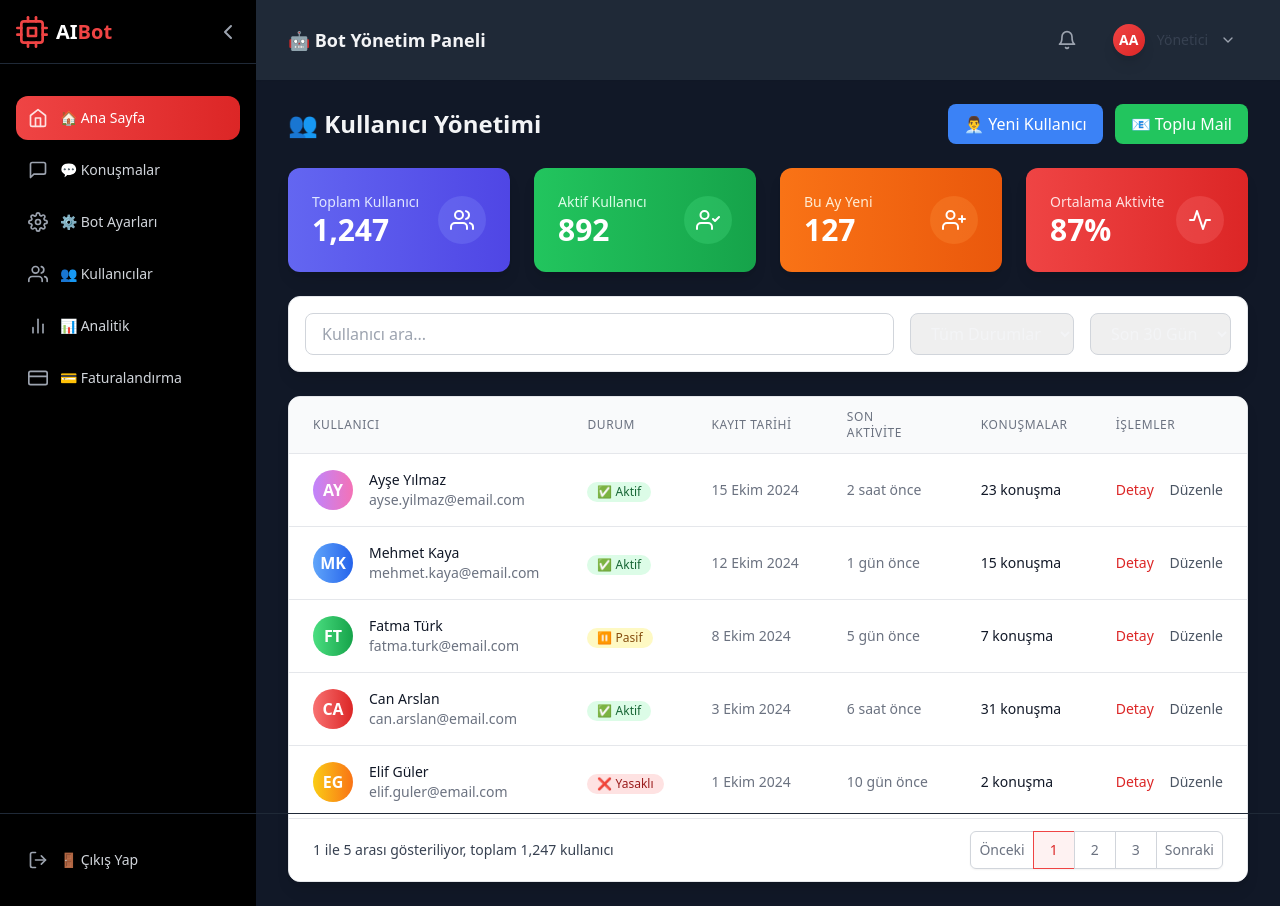
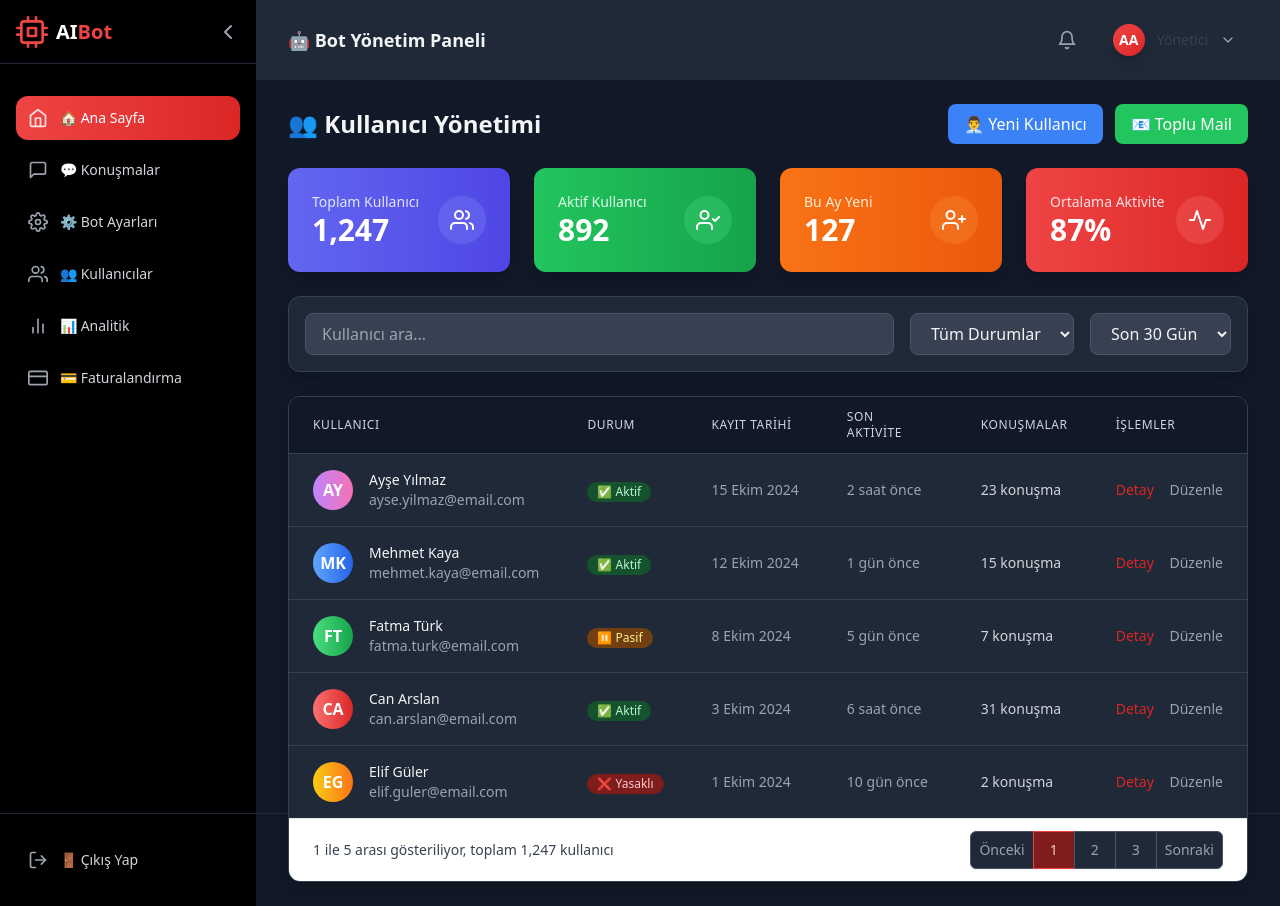
Before and after one commit to sikissavar-pixel/botcuk, a Flask app: template templates/users.html in a window 1280 px wide. Run offline with Flask 3, Linux system fonts and the light colour scheme; the template is opened without the code that fills it, so the values that code supplies are empty; some libraries are stand-ins or nearby versions.

Commit message:
Apply dark theme to all user interface elements and fix display issues
Update `templates/users.html` to implement a dark theme by changing background colors, text colors, and input styles. This addresses user requests for a dark mode and resolves an issue where messages were not displayed in the live demo.

Replit-Commit-Author: Agent
Replit-Commit-Session-Id: 54fe6a02-0296-4675-95f7-befa3d5059c6
Replit-Commit-Checkpoint-Type: intermediate_checkpoint
Replit-Commit-Screenshot-Url: https://storage.googleapis.com/screenshot-production-us-central1/76404261-00aa-4382-b7c3-d7e39bb57922/54fe6a02-0296-4675-95f7-befa3d5059c6/LB2kbId

```diff
--- a/templates/users.html
+++ b/templates/users.html
@@ -66,18 +66,18 @@
   </div>
 
   <!-- Arama ve Filtreler -->
-  <div class="bg-white p-4 rounded-xl shadow-lg border border-gray-200">
+  <div class="bg-gray-800 p-4 rounded-xl shadow-lg border border-gray-700">
     <div class="flex flex-wrap items-center gap-4">
       <div class="flex-1 min-w-64">
-        <input type="text" placeholder="Kullanıcı ara..." class="w-full px-4 py-2 border border-gray-300 rounded-lg focus:ring-2 focus:ring-red-500 focus:border-transparent">
+        <input type="text" placeholder="Kullanıcı ara..." class="w-full px-4 py-2 border border-gray-600 bg-gray-700 text-gray-100 placeholder-gray-400 rounded-lg focus:ring-2 focus:ring-red-500 focus:border-transparent">
       </div>
-      <select class="px-4 py-2 border border-gray-300 rounded-lg focus:ring-2 focus:ring-red-500">
+      <select class="px-4 py-2 border border-gray-600 bg-gray-700 text-gray-100 rounded-lg focus:ring-2 focus:ring-red-500">
         <option>Tüm Durumlar</option>
         <option>Aktif</option>
         <option>Pasif</option>
         <option>Yasaklı</option>
       </select>
-      <select class="px-4 py-2 border border-gray-300 rounded-lg focus:ring-2 focus:ring-red-500">
+      <select class="px-4 py-2 border border-gray-600 bg-gray-700 text-gray-100 rounded-lg focus:ring-2 focus:ring-red-500">
         <option>Son 30 Gün</option>
         <option>Son 7 Gün</option>
         <option>Bugün</option>
@@ -87,22 +87,22 @@
   </div>
 
   <!-- Kullanıcı Listesi -->
-  <div class="bg-white rounded-xl shadow-lg border border-gray-200 overflow-hidden">
+  <div class="bg-gray-800 rounded-xl shadow-lg border border-gray-700 overflow-hidden">
     <div class="overflow-x-auto">
-      <table class="min-w-full divide-y divide-gray-200">
-        <thead class="bg-gray-50">
+      <table class="min-w-full divide-y divide-gray-700">
+        <thead class="bg-gray-900">
           <tr>
-            <th class="px-6 py-3 text-left text-xs font-medium text-gray-500 uppercase tracking-wider">Kullanıcı</th>
-            <th class="px-6 py-3 text-left text-xs font-medium text-gray-500 uppercase tracking-wider">Durum</th>
-            <th class="px-6 py-3 text-left text-xs font-medium text-gray-500 uppercase tracking-wider">Kayıt Tarihi</th>
-            <th class="px-6 py-3 text-left text-xs font-medium text-gray-500 uppercase tracking-wider">Son Aktivite</th>
-            <th class="px-6 py-3 text-left text-xs font-medium text-gray-500 uppercase tracking-wider">Konuşmalar</th>
-            <th class="px-6 py-3 text-left text-xs font-medium text-gray-500 uppercase tracking-wider">İşlemler</th>
+            <th class="px-6 py-3 text-left text-xs font-medium text-gray-300 uppercase tracking-wider">Kullanıcı</th>
+            <th class="px-6 py-3 text-left text-xs font-medium text-gray-300 uppercase tracking-wider">Durum</th>
+            <th class="px-6 py-3 text-left text-xs font-medium text-gray-300 uppercase tracking-wider">Kayıt Tarihi</th>
+            <th class="px-6 py-3 text-left text-xs font-medium text-gray-300 uppercase tracking-wider">Son Aktivite</th>
+            <th class="px-6 py-3 text-left text-xs font-medium text-gray-300 uppercase tracking-wider">Konuşmalar</th>
+            <th class="px-6 py-3 text-left text-xs font-medium text-gray-300 uppercase tracking-wider">İşlemler</th>
           </tr>
         </thead>
-        <tbody class="bg-white divide-y divide-gray-200">
+        <tbody class="bg-gray-800 divide-y divide-gray-700">
           <!-- Kullanıcı 1 -->
-          <tr class="hover:bg-gray-50">
+          <tr class="hover:bg-gray-700">
             <td class="px-6 py-4 whitespace-nowrap">
               <div class="flex items-center">
                 <div class="flex-shrink-0 h-10 w-10">
@@ -111,33 +111,33 @@
                   </div>
                 </div>
                 <div class="ml-4">
-                  <div class="text-sm font-medium text-gray-900">Ayşe Yılmaz</div>
-                  <div class="text-sm text-gray-500">ayse.yilmaz@email.com</div>
+                  <div class="text-sm font-medium text-gray-100">Ayşe Yılmaz</div>
+                  <div class="text-sm text-gray-400">ayse.yilmaz@email.com</div>
                 </div>
               </div>
             </td>
             <td class="px-6 py-4 whitespace-nowrap">
-              <span class="inline-flex items-center px-2.5 py-0.5 rounded-full text-xs font-medium bg-green-100 text-green-800">
+              <span class="inline-flex items-center px-2.5 py-0.5 rounded-full text-xs font-medium bg-green-900 text-green-200">
                 ✅ Aktif
               </span>
             </td>
-            <td class="px-6 py-4 whitespace-nowrap text-sm text-gray-500">
+            <td class="px-6 py-4 whitespace-nowrap text-sm text-gray-400">
               15 Ekim 2024
             </td>
-            <td class="px-6 py-4 whitespace-nowrap text-sm text-gray-500">
+            <td class="px-6 py-4 whitespace-nowrap text-sm text-gray-400">
               2 saat önce
             </td>
-            <td class="px-6 py-4 whitespace-nowrap text-sm text-gray-900">
+            <td class="px-6 py-4 whitespace-nowrap text-sm text-gray-300">
               23 konuşma
             </td>
             <td class="px-6 py-4 whitespace-nowrap text-sm font-medium">
               <button class="text-red-600 hover:text-red-900 mr-3">Detay</button>
-              <button class="text-gray-600 hover:text-gray-900">Düzenle</button>
+              <button class="text-gray-400 hover:text-gray-200">Düzenle</button>
             </td>
           </tr>
 
           <!-- Kullanıcı 2 -->
-          <tr class="hover:bg-gray-50">
+          <tr class="hover:bg-gray-700">
             <td class="px-6 py-4 whitespace-nowrap">
               <div class="flex items-center">
                 <div class="flex-shrink-0 h-10 w-10">
@@ -146,33 +146,33 @@
                   </div>
                 </div>
                 <div class="ml-4">
-                  <div class="text-sm font-medium text-gray-900">Mehmet Kaya</div>
-                  <div class="text-sm text-gray-500">mehmet.kaya@email.com</div>
+                  <div class="text-sm font-medium text-gray-100">Mehmet Kaya</div>
+                  <div class="text-sm text-gray-400">mehmet.kaya@email.com</div>
                 </div>
               </div>
             </td>
             <td class="px-6 py-4 whitespace-nowrap">
-              <span class="inline-flex items-center px-2.5 py-0.5 rounded-full text-xs font-medium bg-green-100 text-green-800">
+              <span class="inline-flex items-center px-2.5 py-0.5 rounded-full text-xs font-medium bg-green-900 text-green-200">
                 ✅ Aktif
               </span>
             </td>
-            <td class="px-6 py-4 whitespace-nowrap text-sm text-gray-500">
+            <td class="px-6 py-4 whitespace-nowrap text-sm text-gray-400">
               12 Ekim 2024
             </td>
-            <td class="px-6 py-4 whitespace-nowrap text-sm text-gray-500">
+            <td class="px-6 py-4 whitespace-nowrap text-sm text-gray-400">
               1 gün önce
             </td>
-            <td class="px-6 py-4 whitespace-nowrap text-sm text-gray-900">
+            <td class="px-6 py-4 whitespace-nowrap text-sm text-gray-300">
               15 konuşma
             </td>
             <td class="px-6 py-4 whitespace-nowrap text-sm font-medium">
               <button class="text-red-600 hover:text-red-900 mr-3">Detay</button>
-              <button class="text-gray-600 hover:text-gray-900">Düzenle</button>
+              <button class="text-gray-400 hover:text-gray-200">Düzenle</button>
             </td>
           </tr>
 
           <!-- Kullanıcı 3 -->
-          <tr class="hover:bg-gray-50">
+          <tr class="hover:bg-gray-700">
             <td class="px-6 py-4 whitespace-nowrap">
               <div class="flex items-center">
                 <div class="flex-shrink-0 h-10 w-10">
@@ -181,33 +181,33 @@
                   </div>
                 </div>
                 <div class="ml-4">
-                  <div class="text-sm font-medium text-gray-900">Fatma Türk</div>
-                  <div class="text-sm text-gray-500">fatma.turk@email.com</div>
+                  <div class="text-sm font-medium text-gray-100">Fatma Türk</div>
+                  <div class="text-sm text-gray-400">fatma.turk@email.com</div>
                 </div>
               </div>
             </td>
             <td class="px-6 py-4 whitespace-nowrap">
-              <span class="inline-flex items-center px-2.5 py-0.5 rounded-full text-xs font-medium bg-yellow-100 text-yellow-800">
+              <span class="inline-flex items-center px-2.5 py-0.5 rounded-full text-xs font-medium bg-yellow-900 text-yellow-200">
                 ⏸️ Pasif
               </span>
             </td>
-            <td class="px-6 py-4 whitespace-nowrap text-sm text-gray-500">
+            <td class="px-6 py-4 whitespace-nowrap text-sm text-gray-400">
               8 Ekim 2024
             </td>
-            <td class="px-6 py-4 whitespace-nowrap text-sm text-gray-500">
+            <td class="px-6 py-4 whitespace-nowrap text-sm text-gray-400">
               5 gün önce
             </td>
-            <td class="px-6 py-4 whitespace-nowrap text-sm text-gray-900">
+            <td class="px-6 py-4 whitespace-nowrap text-sm text-gray-300">
               7 konuşma
             </td>
             <td class="px-6 py-4 whitespace-nowrap text-sm font-medium">
               <button class="text-red-600 hover:text-red-900 mr-3">Detay</button>
-              <button class="text-gray-600 hover:text-gray-900">Düzenle</button>
+              <button class="text-gray-400 hover:text-gray-200">Düzenle</button>
             </td>
           </tr>
 
           <!-- Kullanıcı 4 -->
-          <tr class="hover:bg-gray-50">
+          <tr class="hover:bg-gray-700">
             <td class="px-6 py-4 whitespace-nowrap">
               <div class="flex items-center">
                 <div class="flex-shrink-0 h-10 w-10">
@@ -216,33 +216,33 @@
                   </div>
                 </div>
                 <div class="ml-4">
-                  <div class="text-sm font-medium text-gray-900">Can Arslan</div>
-                  <div class="text-sm text-gray-500">can.arslan@email.com</div>
+                  <div class="text-sm font-medium text-gray-100">Can Arslan</div>
+                  <div class="text-sm text-gray-400">can.arslan@email.com</div>
                 </div>
               </div>
             </td>
             <td class="px-6 py-4 whitespace-nowrap">
-              <span class="inline-flex items-center px-2.5 py-0.5 rounded-full text-xs font-medium bg-green-100 text-green-800">
+              <span class="inline-flex items-center px-2.5 py-0.5 rounded-full text-xs font-medium bg-green-900 text-green-200">
                 ✅ Aktif
               </span>
             </td>
-            <td class="px-6 py-4 whitespace-nowrap text-sm text-gray-500">
+            <td class="px-6 py-4 whitespace-nowrap text-sm text-gray-400">
               3 Ekim 2024
             </td>
-            <td class="px-6 py-4 whitespace-nowrap text-sm text-gray-500">
+            <td class="px-6 py-4 whitespace-nowrap text-sm text-gray-400">
               6 saat önce
             </td>
-            <td class="px-6 py-4 whitespace-nowrap text-sm text-gray-900">
+            <td class="px-6 py-4 whitespace-nowrap text-sm text-gray-300">
               31 konuşma
             </td>
             <td class="px-6 py-4 whitespace-nowrap text-sm font-medium">
               <button class="text-red-600 hover:text-red-900 mr-3">Detay</button>
-              <button class="text-gray-600 hover:text-gray-900">Düzenle</button>
+              <button class="text-gray-400 hover:text-gray-200">Düzenle</button>
             </td>
           </tr>
 
           <!-- Kullanıcı 5 -->
-          <tr class="hover:bg-gray-50">
+          <tr class="hover:bg-gray-700">
             <td class="px-6 py-4 whitespace-nowrap">
               <div class="flex items-center">
                 <div class="flex-shrink-0 h-10 w-10">
@@ -251,28 +251,28 @@
                   </div>
                 </div>
                 <div class="ml-4">
-                  <div class="text-sm font-medium text-gray-900">Elif Güler</div>
-                  <div class="text-sm text-gray-500">elif.guler@email.com</div>
+                  <div class="text-sm font-medium text-gray-100">Elif Güler</div>
+                  <div class="text-sm text-gray-400">elif.guler@email.com</div>
                 </div>
               </div>
             </td>
             <td class="px-6 py-4 whitespace-nowrap">
-              <span class="inline-flex items-center px-2.5 py-0.5 rounded-full text-xs font-medium bg-red-100 text-red-800">
+              <span class="inline-flex items-center px-2.5 py-0.5 rounded-full text-xs font-medium bg-red-900 text-red-200">
                 ❌ Yasaklı
               </span>
             </td>
-            <td class="px-6 py-4 whitespace-nowrap text-sm text-gray-500">
+            <td class="px-6 py-4 whitespace-nowrap text-sm text-gray-400">
               1 Ekim 2024
             </td>
-            <td class="px-6 py-4 whitespace-nowrap text-sm text-gray-500">
+            <td class="px-6 py-4 whitespace-nowrap text-sm text-gray-400">
               10 gün önce
             </td>
-            <td class="px-6 py-4 whitespace-nowrap text-sm text-gray-900">
+            <td class="px-6 py-4 whitespace-nowrap text-sm text-gray-300">
               2 konuşma
             </td>
             <td class="px-6 py-4 whitespace-nowrap text-sm font-medium">
               <button class="text-red-600 hover:text-red-900 mr-3">Detay</button>
-              <button class="text-gray-600 hover:text-gray-900">Düzenle</button>
+              <button class="text-gray-400 hover:text-gray-200">Düzenle</button>
             </td>
           </tr>
         </tbody>
@@ -298,19 +298,19 @@
           </div>
           <div>
             <nav class="relative z-0 inline-flex rounded-md shadow-sm -space-x-px">
-              <button class="relative inline-flex items-center px-2 py-2 rounded-l-md border border-gray-300 bg-white text-sm font-medium text-gray-500 hover:bg-gray-50">
+              <button class="relative inline-flex items-center px-2 py-2 rounded-l-md border border-gray-600 bg-gray-800 text-sm font-medium text-gray-400 hover:bg-gray-700">
                 Önceki
               </button>
-              <button class="bg-red-50 border-red-500 text-red-600 relative inline-flex items-center px-4 py-2 border text-sm font-medium">
+              <button class="bg-red-900 border-red-500 text-red-200 relative inline-flex items-center px-4 py-2 border text-sm font-medium">
                 1
               </button>
-              <button class="bg-white border-gray-300 text-gray-500 hover:bg-gray-50 relative inline-flex items-center px-4 py-2 border text-sm font-medium">
+              <button class="bg-gray-800 border-gray-600 text-gray-400 hover:bg-gray-700 relative inline-flex items-center px-4 py-2 border text-sm font-medium">
                 2
               </button>
-              <button class="bg-white border-gray-300 text-gray-500 hover:bg-gray-50 relative inline-flex items-center px-4 py-2 border text-sm font-medium">
+              <button class="bg-gray-800 border-gray-600 text-gray-400 hover:bg-gray-700 relative inline-flex items-center px-4 py-2 border text-sm font-medium">
                 3
               </button>
-              <button class="relative inline-flex items-center px-2 py-2 rounded-r-md border border-gray-300 bg-white text-sm font-medium text-gray-500 hover:bg-gray-50">
+              <button class="relative inline-flex items-center px-2 py-2 rounded-r-md border border-gray-600 bg-gray-800 text-sm font-medium text-gray-400 hover:bg-gray-700">
                 Sonraki
               </button>
             </nav>
```
